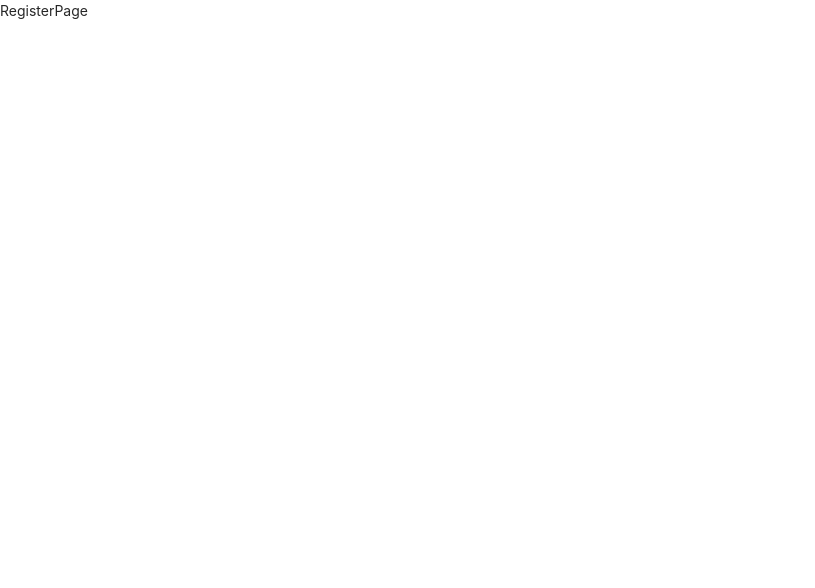
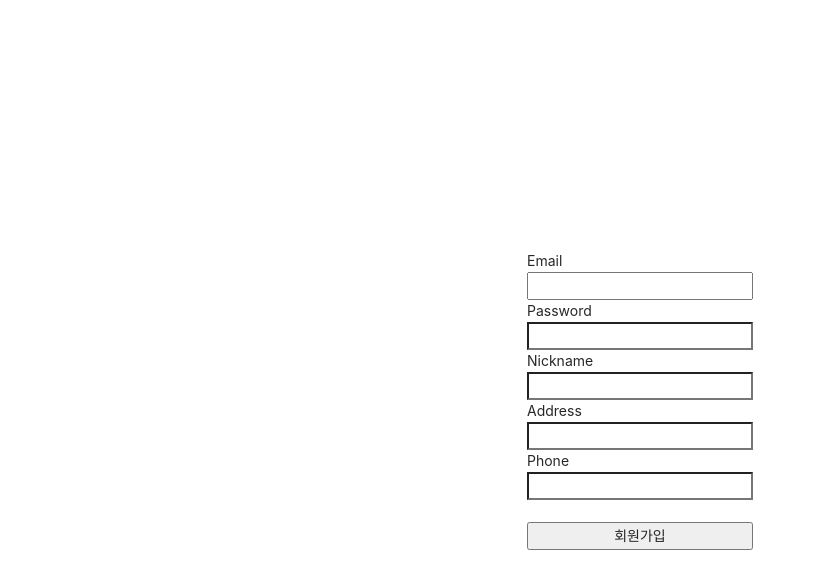
Before and after one commit to Minkyu-Jeon/HLF-trade, a React app in the folder frontend/: page /register in a window 1280 px wide. Shown: the top 588 px of the page, without its empty margins (0-815 px from the left). Built offline with nearby package versions, Linux system fonts and the light colour scheme.

Commit message:
frontend: 회원가입 기능 추가

```diff
--- a/frontend/src/_actions/types.js
+++ b/frontend/src/_actions/types.js
@@ -1 +1,2 @@
 export const LOGIN_USER = 'login_user'
+export const REGISTER_USER = 'register_user'
--- a/frontend/src/_actions/user_action.js
+++ b/frontend/src/_actions/user_action.js
@@ -1,6 +1,7 @@
 import axios from 'axios'
 import {
-  LOGIN_USER
+  LOGIN_USER,
+  REGISTER_USER
 } from './types'
 
 export function loginUser(dataToSubmit) {
@@ -12,3 +13,14 @@
     payload: request
   }
 }
+
+
+export function registerUser(dataToSubmit) {
+  const request = axios.post('/api/users', dataToSubmit)
+    .then(response => response.data)
+
+  return {
+    type: REGISTER_USER,
+    payload: request
+  }
+}
--- a/frontend/src/_reducers/user_reducer.js
+++ b/frontend/src/_reducers/user_reducer.js
@@ -1,12 +1,14 @@
 import {
-  LOGIN_USER
+  LOGIN_USER,
+  REGISTER_USER
 } from '../_actions/types'
 
 export default function(state={}, action) {
   switch (action.type) {
     case LOGIN_USER:
       return {...state, loginSuccess: action.payload}
-
+    case REGISTER_USER:
+      return {...state, registerSuccess: action.payload}
     default:
       return state
   }
--- a/frontend/src/components/views/RegisterPage/RegisterPage.js
+++ b/frontend/src/components/views/RegisterPage/RegisterPage.js
@@ -1,9 +1,73 @@
-import React from 'react'
+import React, { useState } from 'react'
+import { registerUser } from '../../../_actions/user_action'
+import { useDispatch } from 'react-redux'
 
-function RegisterPage() {
+function RegisterPage(props) {
+  const dispatch = useDispatch()
+
+  const [Email, setEmail] = useState("")
+  const [Password, setPassword] = useState("")
+  const [Nickname, setNickname] = useState("")
+  const [Address, setAddress] = useState("")
+  const [Phone, setPhone] = useState("")
+
+  const onEmailHandler = (event) => {
+    setEmail(event.currentTarget.value)
+  }
+  const onPasswordHandler = (event) => {
+    setPassword(event.currentTarget.value)
+  }
+  const onNicknameHandler = (event) => {
+    setNickname(event.currentTarget.value)
+  }
+  const onAddressHandler = (event) => {
+    setAddress(event.currentTarget.value)
+  }
+  const onPhoneHandler = (event) => {
+    setPhone(event.currentTarget.value)
+  }
+  const onSubmitHandler = (event) => {
+    event.preventDefault()
+
+    let body = {
+      email: Email,
+      password: Password,
+      address: Address,
+      nickname: Nickname,
+      phone: Phone
+    }
+
+    dispatch(registerUser(body)).then(response => {
+      if ( response.payload.success ) {
+        props.history.push('/login')
+      } else {
+        alert('error')
+      }
+    })
+
+  }
+
   return (
-    <div>
-      RegisterPage
+    <div style={{
+      display: 'flex', justifyContent: 'center', alignItems: 'center', width: '100%', height: '100vh'
+    }}>
+      <form style={{ display: 'flex', flexDirection: 'column' }} onSubmit={onSubmitHandler}>
+        <label>Email</label>
+        <input type='email' value={Email} onChange={onEmailHandler} />
+        <label>Password</label>
+        <input type='password' value={Password} onChange={onPasswordHandler} />
+        <label>Nickname</label>
+        <input type='text' value={Nickname} onChange={onNicknameHandler} />
+        <label>Address</label>
+        <input type='text' value={Address} onChange={onAddressHandler} />
+        <label>Phone</label>
+        <input type='text' value={Phone} onChange={onPhoneHandler} />
+
+        <br />
+        <button>
+          회원가입
+        </button>
+      </form>
     </div>
   )
 }
```
